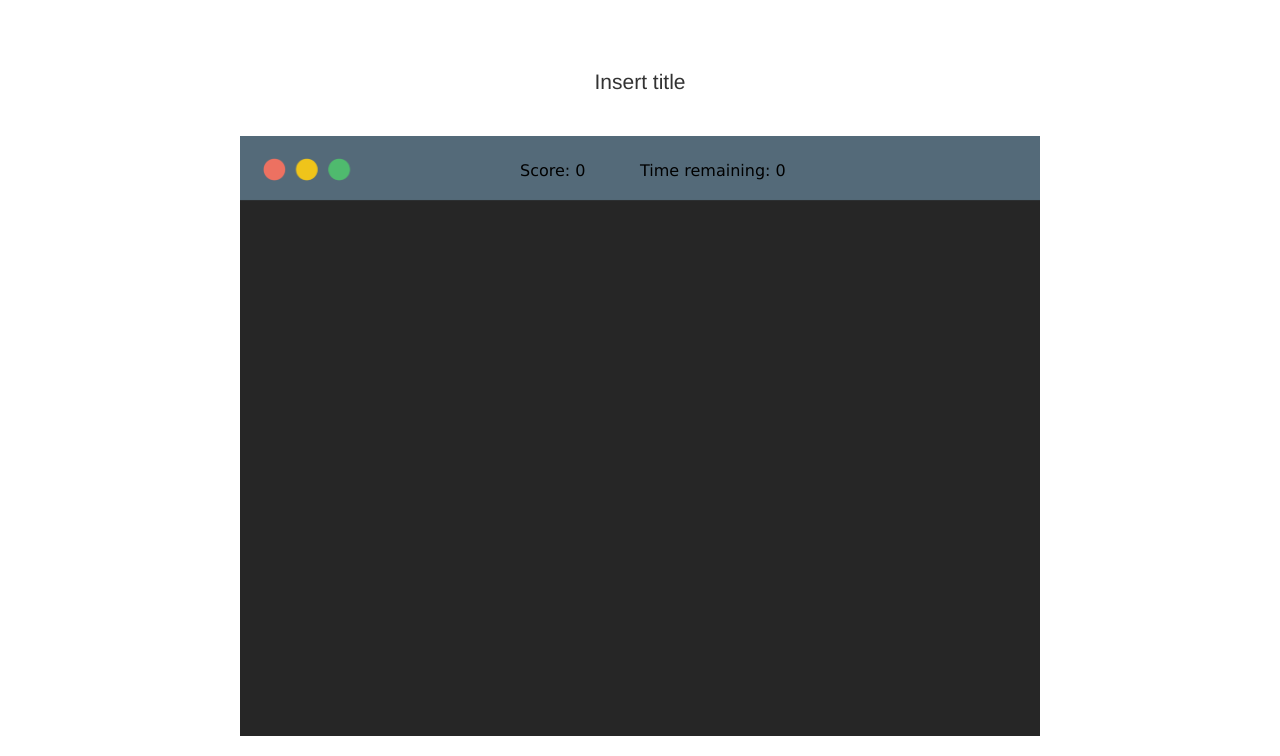
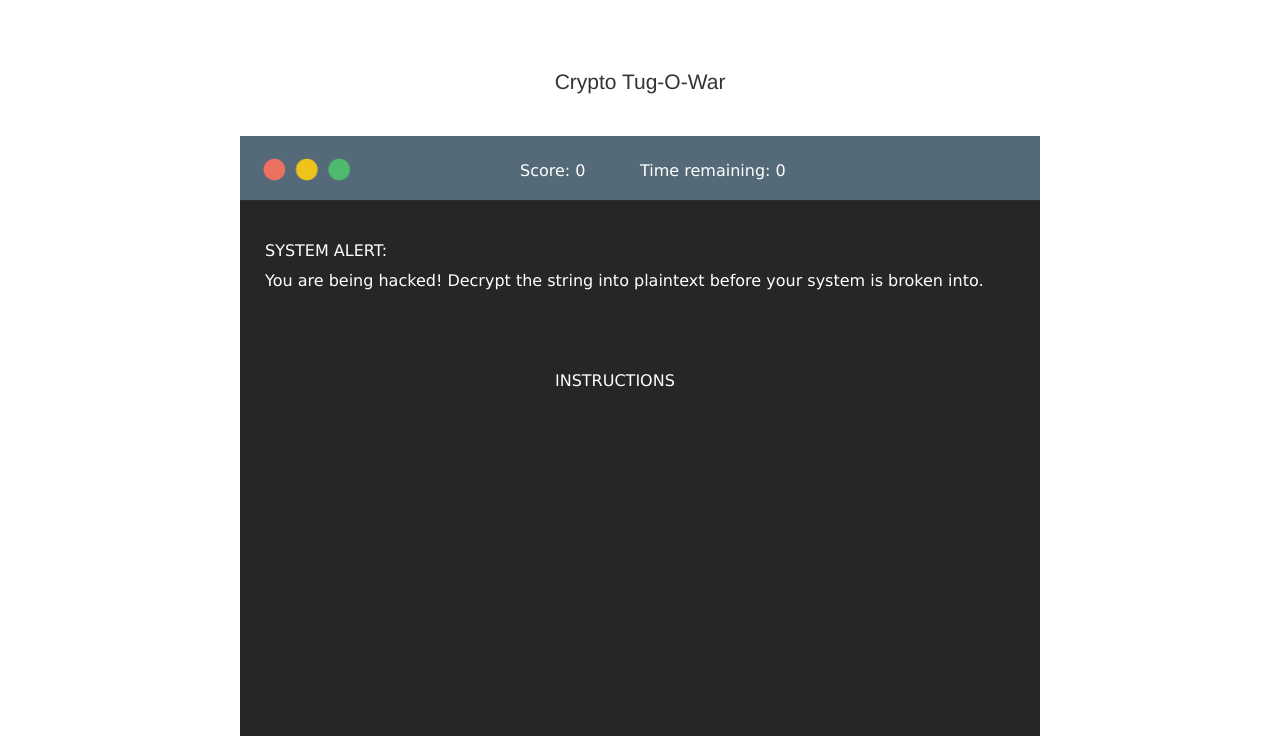
Before and after one commit to brianlam38/CryptoBase, a plain HTML site: page caesar.html in a window 1280 px wide. Shown: the part 53-809 px from the top of the page. Drawn offline with Linux system fonts and the light colour scheme.

Commit message:
updating canvas content and interactions

```diff
--- a/caesar.html
+++ b/caesar.html
@@ -85,7 +85,7 @@
 <div class="container">
     <div class="row">
         <div class="col-lg-12 text-center">
-            <p class="lead">Insert title</p>
+            <p class="lead">Crypto Tug-O-War</p>
             <!-- <button type = "button" class = "btn btn-primary btn-lg">Read instructions</button> -->
         </div>
     </div>
--- a/js/crypto.js
+++ b/js/crypto.js
@@ -23,11 +23,28 @@
  */
 
 /**
+ * GAME IDEA
+ *
+ * Tug of war crypto challenge.
+ *
+ * Player fights a hacker by solving substitution cipher.
+ * Player is given a certain amount of time to solve the cipher before the hacker breaks into their computer.
+ * For each character that is correctly decrypted, they get +time.
+ */
+
+/**
+ * CHAR RENDERING IDEA
+ *
+ * Create a series of rectangular boxes first, to represent where each A-Z image object will be placed
+ * As the player clicks into each box, they can press a key to insert A-Z image object into the rectangular box.
+ */
+
+/**
  * Canvas
  */
 /* Creating canvas */
 var canvas = document.createElement("canvas");          // Doing same as above except hooking it on DOM
-var context = canvas.getContext("2d");                  // to manipulate with ctx
+var context = canvas.getContext("2d");                  // Main drawing context (static use)
 document.body.appendChild(canvas);                      // append canvas object to body
 canvas.width = 800;
 canvas.height = 600;
@@ -72,6 +89,7 @@ var gameOverCount = 0;  // countdown timer
 var A = {
     x:50,
     y:100,
+    // set ASCII value
 };
 
 /**
@@ -79,12 +97,16 @@ var A = {
  */
 // Main computer terminal background
 mainImage = new Image();            // main img object
-//mainImage.ready = false;            // default = false
+textImage = new Image();            // A-Z img object
+mainImage.ready = false;            // default = false
+textImage.ready = false;
 mainImage.onload = checkReady;      // image loads
                                     // -> does rdy check
                                     // -> sets rdy = true
                                     // -> launch game rendering fn
+textImage.onload = checkReady;
 mainImage.src = "/CryptoBase/images/canvas1.png";
+textImage.src = "/CryptoBase/images/canvasText.png";
 
 // A-Z alphabet chars
 //alphabet = new Image();
@@ -123,12 +145,38 @@ function render() {
     // renders canvas
     context.drawImage(mainImage, 0, 0, 800, 600);
 
-    context.font = "normal 16px Verdana";
+    // set text styling
+    context.fillStyle = "white";
+    context.font = "lighter 16px Verdana";
+
+    // render Score + Time Remaining
     context.fillText("Score: " + score, 280, 40);
     context.fillText("Time remaining: " + gameOverCount, 400, 40);
+
+    // render story
+    context.fillText("SYSTEM ALERT:", 25, 120);
+    context.fillText("You are being hacked! Decrypt the string into " +
+                    "plaintext before your system is broken into.", 25, 150);
+
+    // render instructions
+    context.fillText("INSTRUCTIONS", 315, 250);
+
+
+    // Render start game button.
+
+    // Once start game is clicked on, run secondary function to render
+    // the tug-o-war bar and start the game.
 }
 
 /**
  * Interactions
  */
-/* CAESAR CIPHER EVENT LISTENERS */
+
+/* Event listener: press a key, return an ascii value for the char key */
+
+var keyclick = {};
+document.addEventListener("keydown", function(event) { // pulling in DOM, adding different events
+    keyclick[event.keyCode] = true;                    // whenever we press a key, it will return ascii char for key
+    console.log(keyclick);
+    move(keyclick);
+}, false);
```
